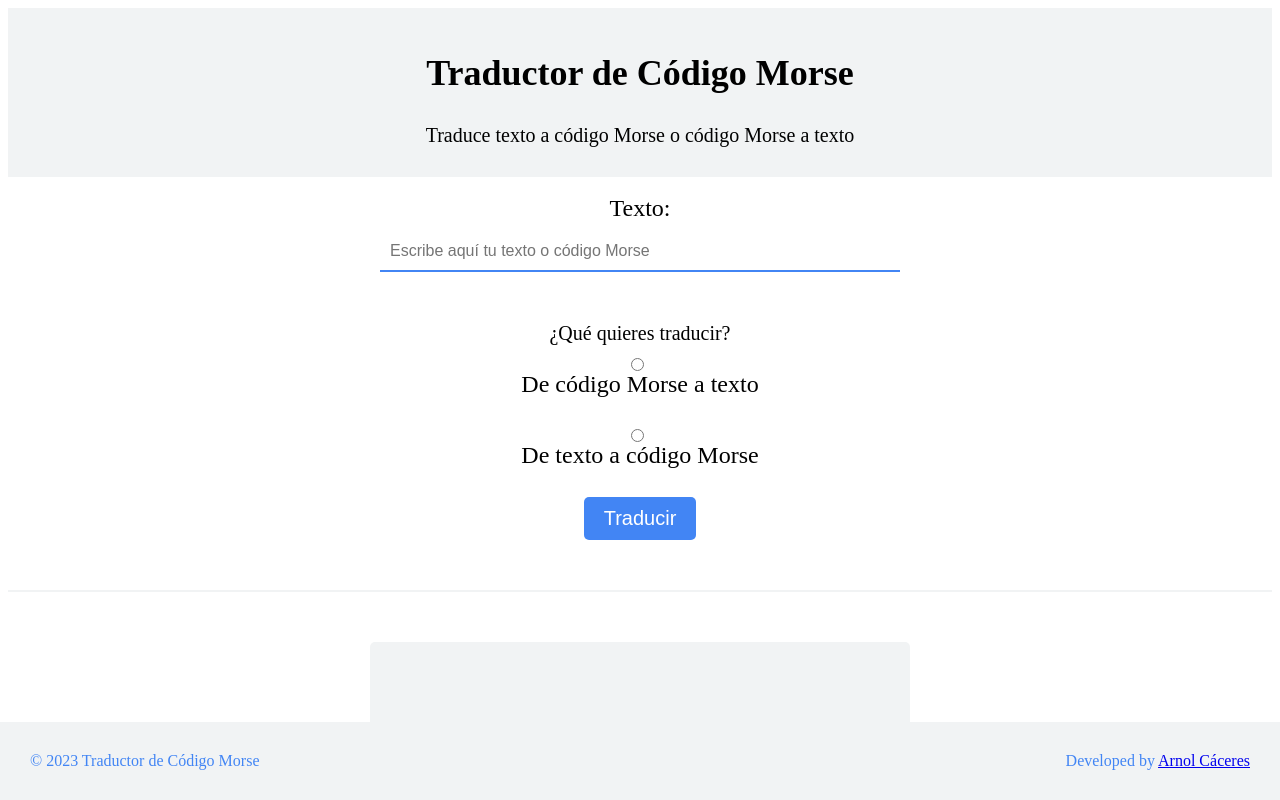
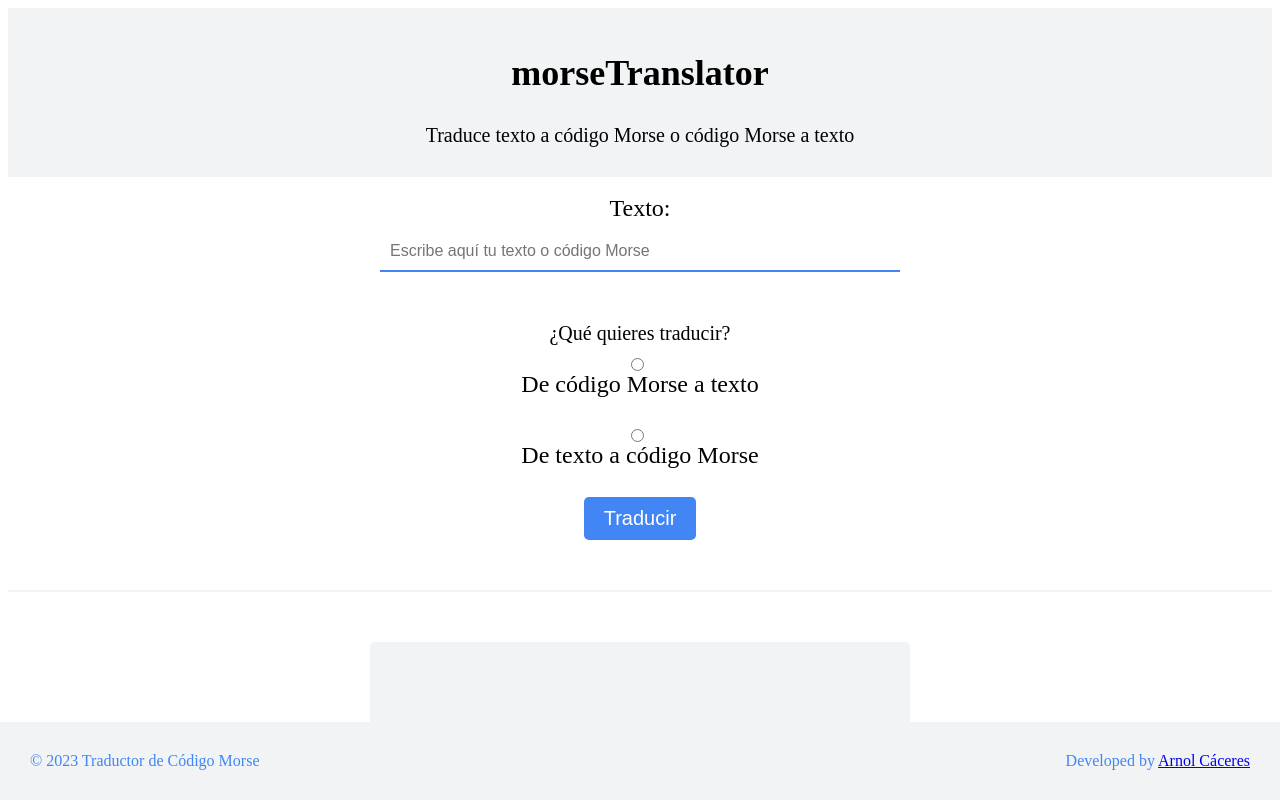
Before and after one commit to arnolcb/morseTranslator, a plain HTML site: page index.html in a window 1280 px wide. Drawn offline with nearby package versions, Linux system fonts and the light colour scheme.

Commit message:
title change

```diff
--- a/index.html
+++ b/index.html
@@ -12,7 +12,7 @@
       <header>
         <!--NavBar-->
         </nav>
-        <h1>Traductor de Código Morse</h1>
+        <h1>morseTranslator</h1>
         <p>Traduce texto a código Morse o código Morse a texto</p>
       </header>
       <main>
```
